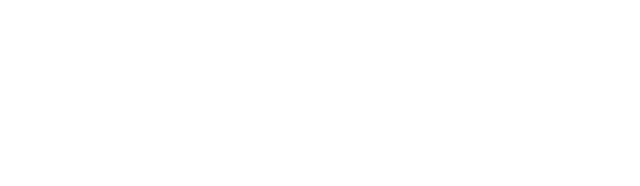
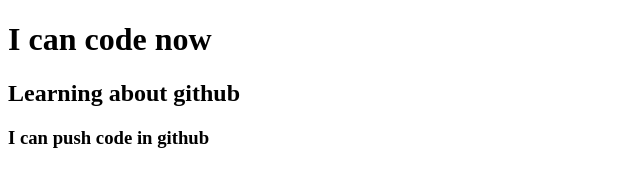
Before and after one commit to tuhin902/my-first-repo, a plain HTML site: page index.html in a window 1280 px wide. Shown: the whole page, without its empty margins (0-640 px from the left). Drawn offline with Linux system fonts and the light colour scheme.

Commit message:
added header

```diff
--- a/index.html
+++ b/index.html
@@ -7,6 +7,8 @@
     <title>My first github repo</title>
 </head>
 <body>
-
+    <h1>I can code now</h1>
+    <h2>Learning about github</h2>
+    <h3>I can push code in github</h3>
 </body>
 </html>
```
